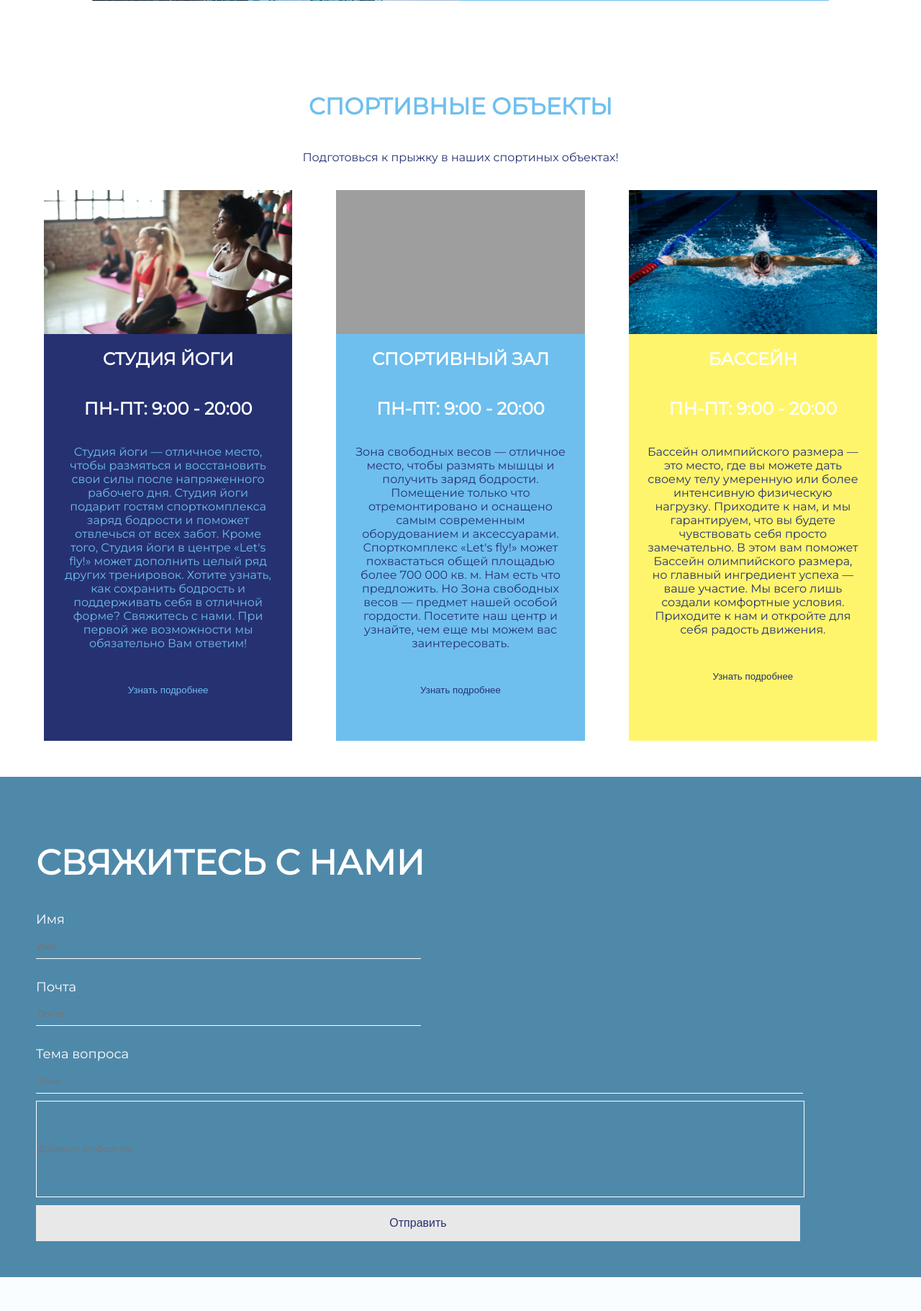
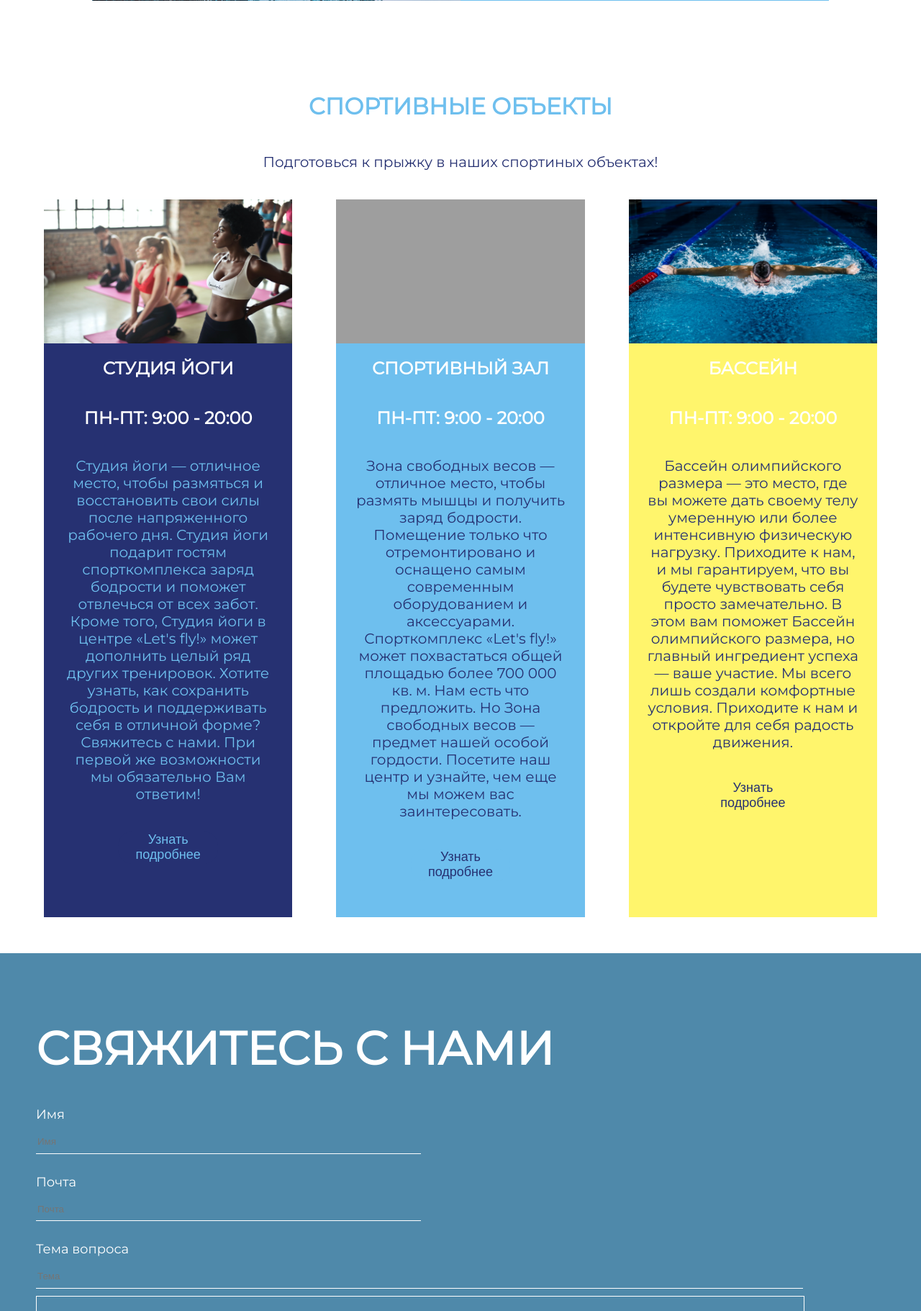
Before and after one commit to Valentina-Svichnik/web-labs-vsvichnik, a PHP site: page / in a window 1280 px wide. Shown: the part 1219-3040 px from the top of the page at 72% size. Before the commit the page ends 2993 px from the top, so only its background shows below. Run offline with PHP 8.4, Linux system fonts and the light colour scheme; grey boxes are pictures that could not be loaded.

Commit message:
in process

```diff
--- a/lab9/index.css
+++ b/lab9/index.css
@@ -66,6 +66,7 @@ nav a:hover{
 
 .sport p{
     align-self: center;
+    font-size: 20px;
 }
 
 /* ****************************** */
@@ -99,6 +100,7 @@ nav a:hover{
 .block p{
     align-self: center;
     width: 90%;
+    font-size: 20px;
 }
 
 /* ************************* */
@@ -117,6 +119,7 @@ nav a:hover{
 .container-three p{
     color: #263172;
     padding-bottom: 20px;
+    font-size: 20px;
 }
 
 .cards{
@@ -171,12 +174,13 @@ nav a:hover{
 
 button{
     width: 40%;
-    height: 40px;
+    height: 45px;
 
     border-radius: 20px;
     background-color: none;
     color: #6ebfee;
     border: none;
+    font-size: 18px;
 }
 
 button:hover{
@@ -230,7 +234,7 @@ button:hover{
     background-color: rgb(233, 232, 232);
     border: none;
     color: #263172;
-    font-size: medium;
+    font-size: 20px;
 }
 
 .btn:hover{
--- a/lab9/index.html
+++ b/lab9/index.html
@@ -8,29 +8,29 @@
     <title>LET'S FLY!</title>
 </head>
 <body>
-    <header>
-        <nav>
+    <header role="banner">
+        <nav role="navigation">
             <div class="logo"><img src="img/logo_parashut.png" alt="logo" width="50" height="50"></div>
             <div class="menu">
-                <a href="">ГЛАВНАЯ</a>
-                <a href="">ОНЛАЙН-ЗАПИСЬ</a>
-                <a href="">ПЛАНЫ И ЦЕЛИ</a>
+                <a href="#">ГЛАВНАЯ</a>
+                <a href="#">ОНЛАЙН-ЗАПИСЬ</a>
+                <a href="#">ПЛАНЫ И ЦЕЛИ</a>
             </div>
         </nav>
     </header>
 
-    <section>
+    <aside role="complementary">
         <div class="container-preview">
             <div class="sport">
                 <h1>LET'S FLY! <br> к Вашим услугам</h1>
                 <p>Спорт - наше все!</p>
             </div>
         </div>
-    </section>
+    </aside>
 
-    <section>
+    <aside role="complementary">
         <div class="container-about">
-            <img src="img/1.jpg" alt="beautiful">
+            <img src="img/1.jpg" alt="beautiful mountain">
             <div class="block">
                 <p>В свое время в г. Москва не так легко было найти спорткомплекс,
                     где можно прыгнуть с парашютом, а перед этим позаниматься, поплавать, сходить на
@@ -39,9 +39,9 @@
                     здорового образа жизни.</p>
             </div>
         </div>
-    </section>
+    </aside>
 
-    <section>
+    <aside role="complementary">
         <div class="container-three">
             <h1>СПОРТИВНЫЕ ОБЪЕКТЫ</h1>
             <p>Подготовься к прыжку в наших спортиных объектах!</p>
@@ -94,22 +94,22 @@
                 </div>
             </div>
         </div>
-    </section>
+    </aside>
 
-    <section>
+    <footer role="contentinfo">
         <div class="contacts">
             <h1>СВЯЖИТЕСЬ С НАМИ</h1>
             <div class="form">
                 <p>Имя</p>
-                <input type="text" class="small" placeholder="Имя">
+                <input type="text" class="small" placeholder="Имя" tabindex="1">
                 <p>Почта</p>
-                <input type="email" class="small" placeholder="Почта">
+                <input type="email" class="small" placeholder="Почта" tabindex="2">
                 <p>Тема вопроса</p>
-                <input type="text" class="big" placeholder="Тема"> <br>
-                <input type="text" class="large" placeholder="Добавьте сообщение..."> <br>
+                <input type="text" class="big" placeholder="Тема" tabindex="3"> <br>
+                <input type="text" class="large" placeholder="Добавьте сообщение..." tabindex="4"> <br>
                 <input type="submit" value="Отправить" class="btn">
             </div>
         </div>
-    </section>
+    </footer>
 </body>
 </html>
```
